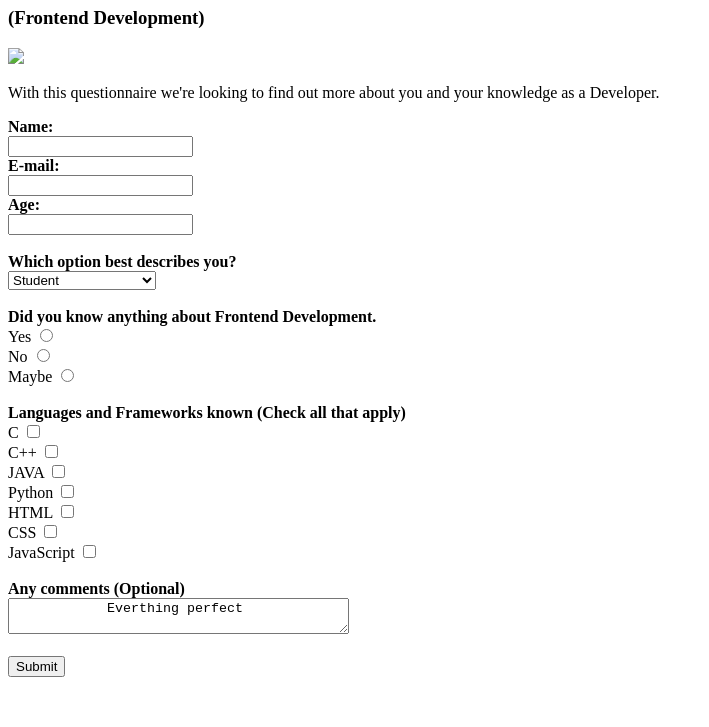
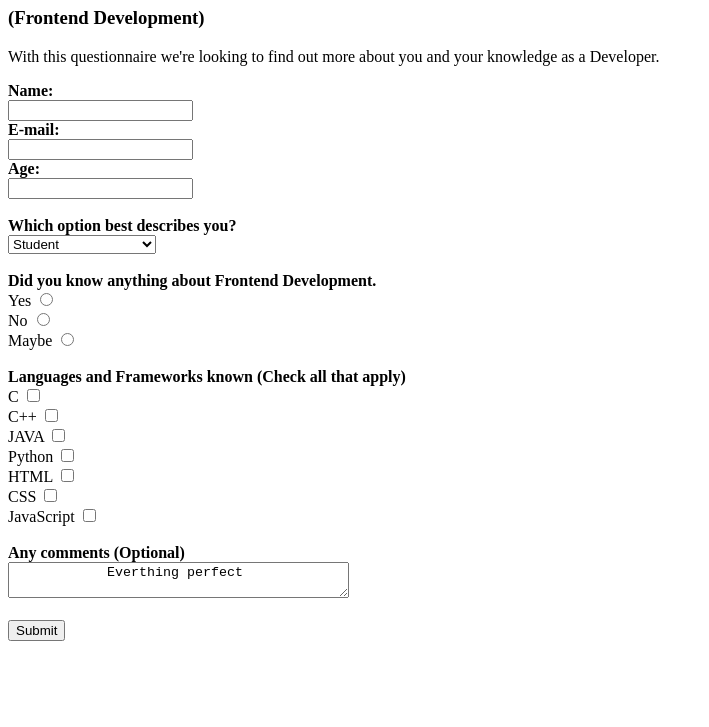
Before and after one commit to DekateRishabh/Survey, a plain HTML site: page index.html in a window 1280 px wide. Shown: the part 73-800 px from the top of the page, without its empty margins (0-709 px from the left). Drawn offline with Linux system fonts and the light colour scheme.

Commit message:
image removal

```diff
--- a/index.html
+++ b/index.html
@@ -13,7 +13,7 @@
 <body>
     <h1>Survey Form</h1>
     <h3>(Frontend Development)</h3>
-    <image src="download.png"/>
+
     <p>With this questionnaire we're looking to find out more about you and your knowledge as a Developer.</p>
     <form id="surveyform">
         <label for="name"><b>Name:</b> </label><br>
```
